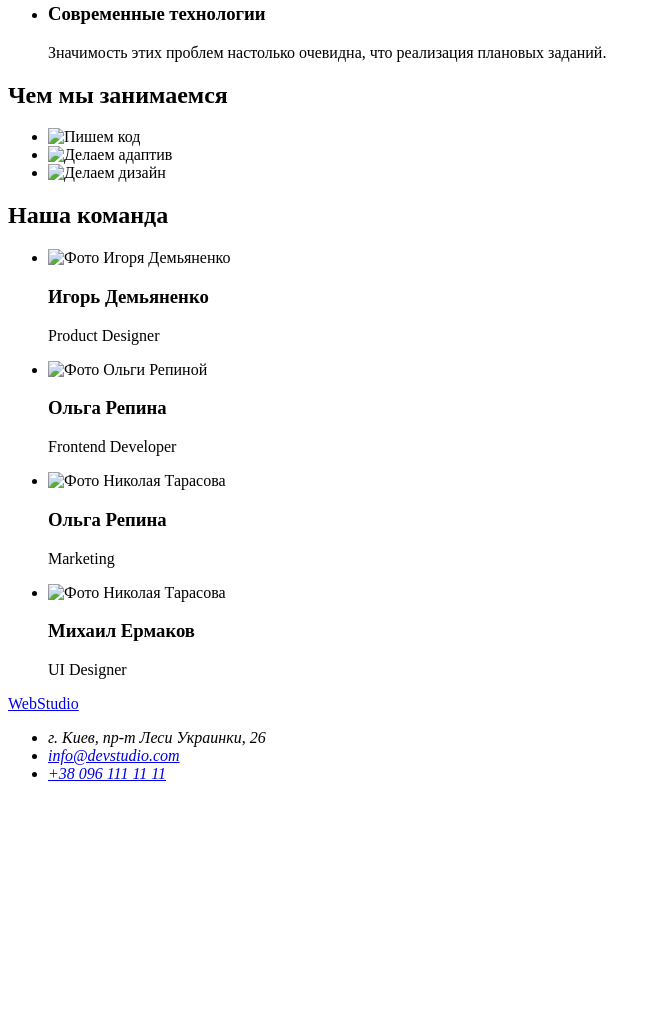
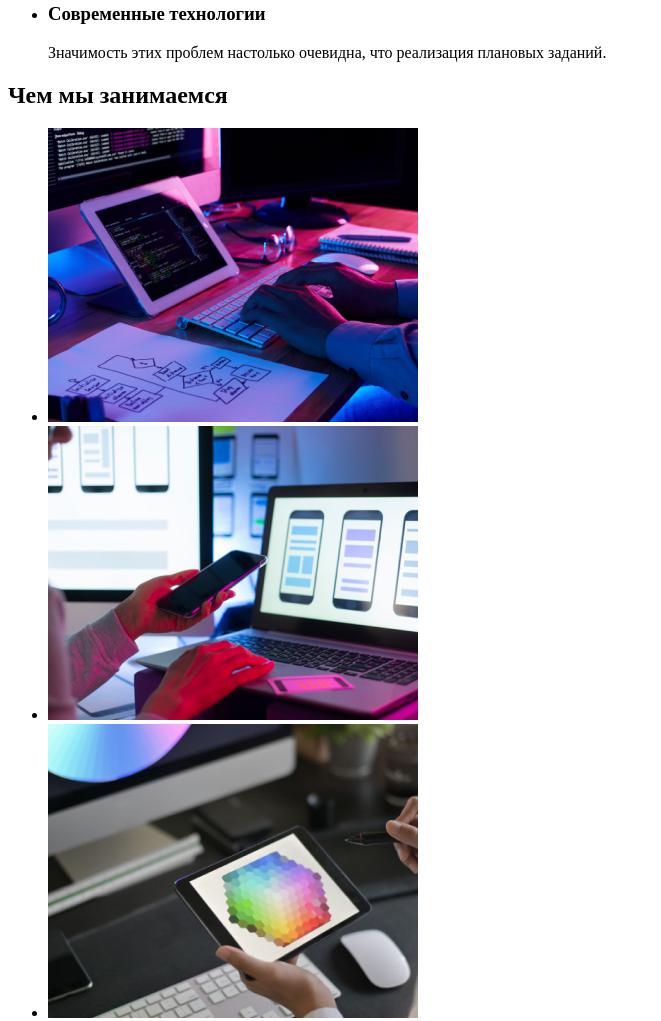
Before and after one commit to romanblyashuk94/goit-markup-hw-01, a plain HTML site: page index.html in a window 1280 px wide. Shown: the part 532-1553 px from the top of the page, without its empty margins (0-661 px from the left). Before the commit the page ends 1331 px from the top, so only its background shows below. Drawn offline with Linux system fonts and the light colour scheme; the site is published under a folder, as on GitHub Pages, so addresses that start at the root find nothing.

Commit message:
fixing images src

```diff
--- a/index.html
+++ b/index.html
@@ -57,9 +57,9 @@
         <section>
             <h2>Чем мы занимаемся</h2>
             <ul>
-                <li><img src="/images/whatWeDoing/whatWeDoing1.jpg" alt="Пишем код" width="370"></li>
-                <li><img src="/images/whatWeDoing/whatWeDoing2.jpg" alt="Делаем адаптив" width="370"></li>
-                <li><img src="/images/whatWeDoing/whatWeDoing3.jpg" alt="Делаем дизайн" width="370"></li>
+                <li><img src="./images/whatWeDoing/whatWeDoing1.jpg" alt="Пишем код" width="370"></li>
+                <li><img src="./images/whatWeDoing/whatWeDoing2.jpg" alt="Делаем адаптив" width="370"></li>
+                <li><img src="./images/whatWeDoing/whatWeDoing3.jpg" alt="Делаем дизайн" width="370"></li>
             </ul>
         </section>
         <!-- Our team -->
@@ -67,22 +67,22 @@
             <h2>Наша команда</h2>
             <ul>
                 <li>
-                    <img src="/images/ourTeam/ourTeam1.jpg" alt="Фото Игоря Демьяненко">
+                    <img src="./images/ourTeam/ourTeam1.jpg" alt="Фото Игоря Демьяненко">
                     <h3>Игорь Демьяненко</h3>
                     <p>Product Designer</p>
                 </li>
                 <li>
-                    <img src="/images/ourTeam/ourTeam2.jpg" alt="Фото Ольги Репиной">
+                    <img src="./images/ourTeam/ourTeam2.jpg" alt="Фото Ольги Репиной">
                     <h3>Ольга Репина</h3>
                     <p>Frontend Developer</p>
                 </li>
                 <li>
-                    <img src="/images/ourTeam/ourTeam3.jpg" alt="Фото Николая Тарасова">
+                    <img src="./images/ourTeam/ourTeam3.jpg" alt="Фото Николая Тарасова">
                     <h3>Ольга Репина</h3>
                     <p>Marketing</p>
                 </li>
                 <li>
-                    <img src="/images/ourTeam/ourTeam4.jpg" alt="Фото Николая Тарасова">
+                    <img src="./images/ourTeam/ourTeam4.jpg" alt="Фото Николая Тарасова">
                     <h3>Михаил Ермаков</h3>
                     <p>UI Designer</p>
                 </li>
```
